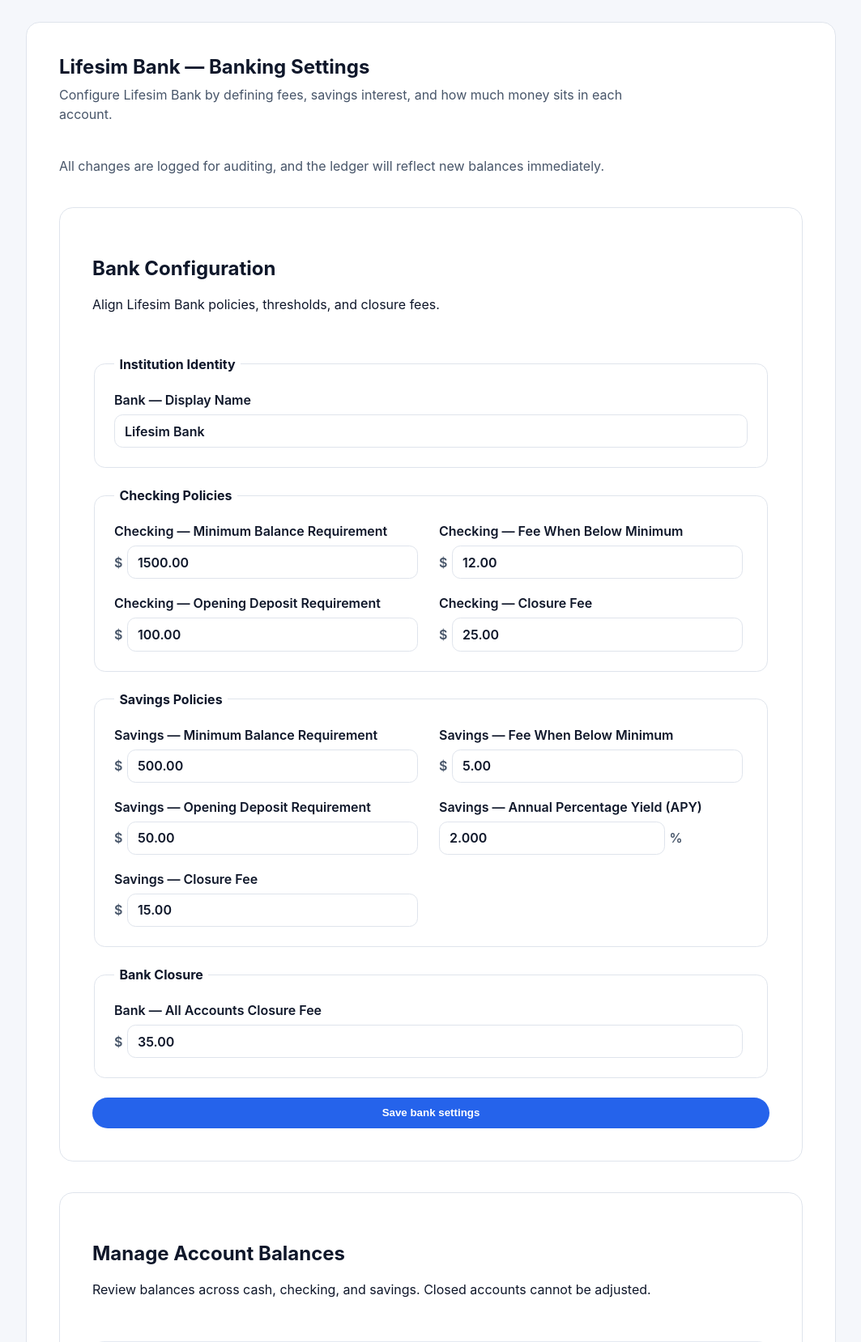
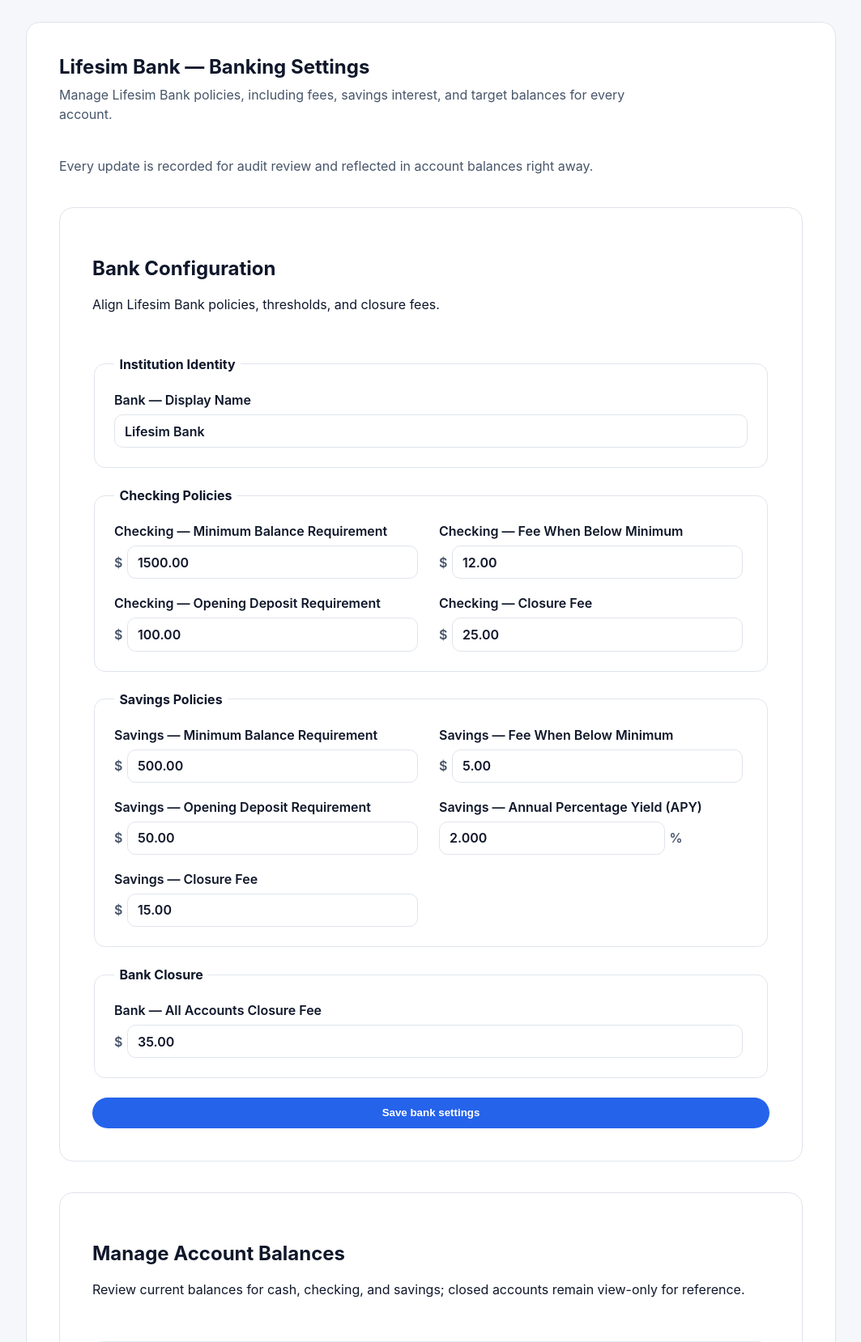
Before and after one commit to franco88077/lifesim, a Flask app: page /banking/settings in a window 1280 px wide. Shown: the part 186-1844 px from the top of the page at 81% size, without its empty margins (108-1171 px from the left). Run offline with Flask 3, Linux system fonts and the light colour scheme; data comes from the database, SQL or seed files in the repository; data that the repository does not hold is empty.

Commit message:
Refine banking copy for account insights, transfer, and settings

```diff
--- a/app/banking/routes.py
+++ b/app/banking/routes.py
@@ -554,7 +554,7 @@ def api_open_accounts():
 
 @bp.post("/api/transfer/move")
 def api_move():
-    """Move money between any two accounts using a unified workflow."""
+    """Facilitate account-to-account transfers through a single, consistent workflow."""
 
     ensure_bank_defaults()
     settings = get_bank_settings()
--- a/app/banking/services.py
+++ b/app/banking/services.py
@@ -747,8 +747,8 @@ def _build_insight_chart_series(
             "slug": "checking-balance",
             "name": "Checking Balance",
             "description": (
-                "Monitor how checking cash flows over any window without paging"
-                " through transactions."
+                "Follow daily checking activity to understand how available cash shifts"
+                " throughout the selected period."
             ),
             "color": "#2563eb",
             "format": "currency",
--- a/app/banking/templates/banking/insights.html
+++ b/app/banking/templates/banking/insights.html
@@ -45,8 +45,8 @@
       <header class="banking-overview__header">
         <h1>{{ bank_settings.bank_name }} — Banking Insights</h1>
         <p>
-          Understand the fees, interest, and cash guidance powering {{ bank_settings.bank_name }} so you can plan
-          each transfer with confidence.
+          Review the bank’s fees, interest, and cash posture so every decision reflects your institution’s current
+          outlook.
         </p>
       </header>
       {% if has_bank_accounts %}
@@ -58,7 +58,7 @@
               <header class="insight-panel__header">
                 <h2>Performance Trends</h2>
                 <p>
-                  Compare balances and savings growth with instant views by day, month, or year—no slow scrolling required.
+                  Compare balances and savings growth with instant views by day, month, or year.
                 </p>
               </header>
               <div class="insight-chart" data-insight-chart>
--- a/app/banking/templates/banking/settings.html
+++ b/app/banking/templates/banking/settings.html
@@ -45,12 +45,12 @@
       <header class="banking-overview__header">
         <h1>{{ bank_settings.bank_name }} — Banking Settings</h1>
         <p>
-          Configure {{ bank_settings.bank_name }} by defining fees, savings interest, and how much money sits in each
+          Manage {{ bank_settings.bank_name }} policies, including fees, savings interest, and target balances for every
           account.
         </p>
       </header>
       <p class="banking-overview__note">
-        All changes are logged for auditing, and the ledger will reflect new balances immediately.
+        Every update is recorded for audit review and reflected in account balances right away.
       </p>
 
       {% if feedback %}
@@ -256,7 +256,7 @@
         <section class="settings-panel" aria-label="Account closures">
           <header>
             <h2>Account Closures</h2>
-            <p>Return account balances to cash and apply the configured closure fees automatically.</p>
+            <p>Settle remaining balances to cash and apply the appropriate closure fees in one step.</p>
           </header>
           <div class="settings-closure-grid">
             {% if can_close_all_accounts %}
@@ -317,7 +317,7 @@
       <section class="settings-panel" aria-label="Account balances">
         <header>
           <h2>Manage Account Balances</h2>
-          <p>Review balances across cash, checking, and savings. Closed accounts cannot be adjusted.</p>
+          <p>Review current balances for cash, checking, and savings; closed accounts remain view-only for reference.</p>
         </header>
         <div class="settings-account-grid">
           {% for account in accounts %}
--- a/app/banking/templates/banking/transfer.html
+++ b/app/banking/templates/banking/transfer.html
@@ -48,11 +48,11 @@
     <section class="banking-overview">
       <header class="banking-overview__header">
         <h1>{{ bank_settings.bank_name }} — Banking Transfer</h1>
-        <p>Move money between any two accounts.</p>
+        <p>Initiate secure transfers between your available accounts with straightforward controls.</p>
       </header>
       <div class="transfer-balances" aria-label="Available funds">
         <h2>Available Funds</h2>
-        <p>Check balances before you submit a transfer to keep cash, checking, and savings aligned.</p>
+        <p>Review current balances before confirming a transfer so cash, checking, and savings stay on target.</p>
         {% set account_label_map = {'checking': 'CHECKING', 'savings': 'SAVINGS'} %}
         <div class="account-grid">
           {% for account in accounts %}
@@ -76,7 +76,7 @@
         {% if can_transfer %}
           <article class="transfer-card transfer-card--wide">
             <h2>Transfer Funds</h2>
-            <p>Move money between any two accounts.</p>
+            <p>Initiate secure transfers between your available accounts with straightforward controls.</p>
             <form
               id="form-account-transfer"
               class="transfer-form"
```
